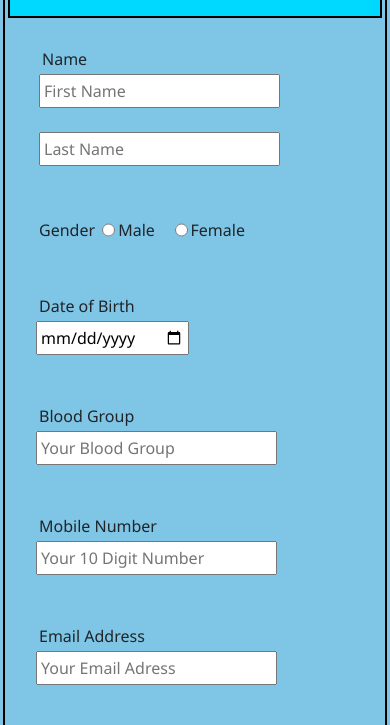
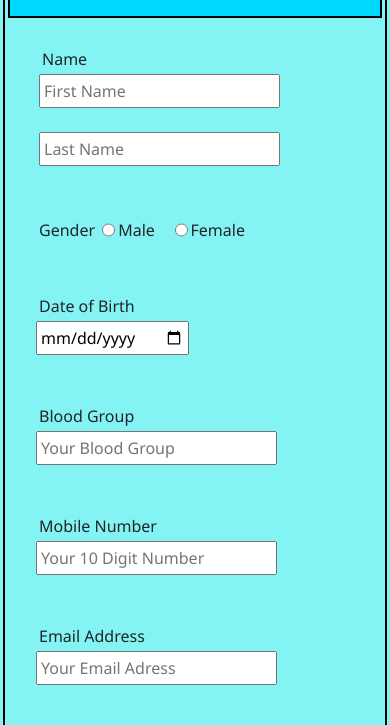
Before and after one commit to nirmalkrgupta/addmisionform, a plain HTML site: page index.html in a window 390 px wide. Shown: the part 144-869 px from the top of the page. Drawn offline with nearby package versions, Linux system fonts and the light colour scheme.

Commit message:
Update form.css

```diff
--- a/form.css
+++ b/form.css
@@ -45,7 +45,7 @@ body{
 }
 @media (max-width: 500px){
     body{
-        background-color: rgb(126, 197, 230);
+        background-color: rgb(132, 243, 243);
     }
     .gender{
         display: flex;
```
